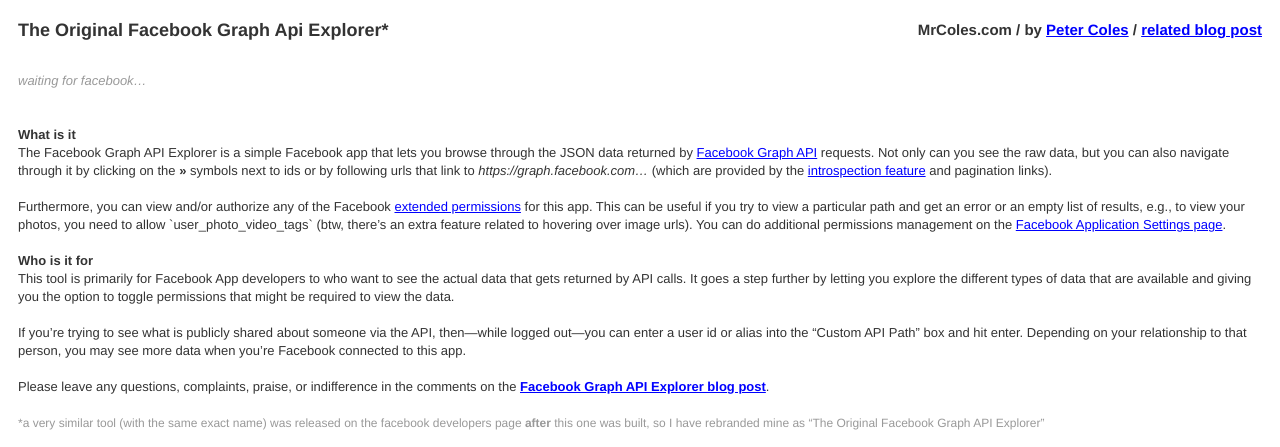
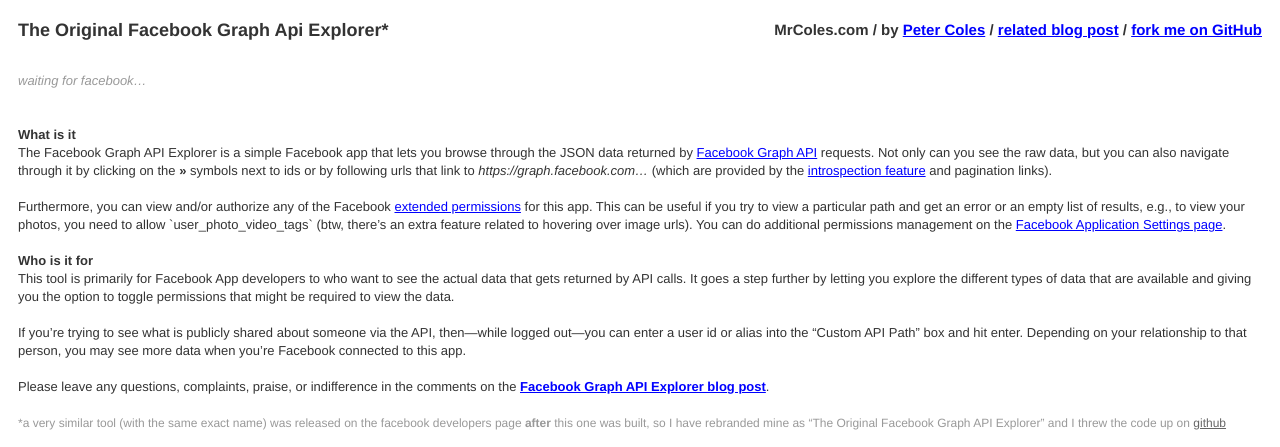
Before and after one commit to mrcoles/original-facebook-graph-api-explorer, a plain HTML site: page index.html in a window 1280 px wide. Shown: the top 447 px of the page. Drawn offline with nearby package versions, Linux system fonts and the light colour scheme.

Commit message:
added links to the github project

```diff
--- a/index.html
+++ b/index.html
@@ -11,7 +11,7 @@
 
   <div id="container">
 	<div id="alpha">
-	  <h3 class="right tall">MrColes.com / by <a href="http://mrcoles.com/">Peter Coles</a> / <a href="http://mrcoles.com/blog/exploring-facebook-graph-api-data/">related blog post</a></h3>
+	  <h3 class="right tall">MrColes.com / by <a href="http://mrcoles.com/">Peter Coles</a> / <a href="http://mrcoles.com/blog/exploring-facebook-graph-api-data/">related blog post</a> / <a href="https://github.com/mrcoles/original-facebook-graph-api-explorer">fork me on GitHub</a></h3>
 	  <h1>The Original Facebook Graph Api Explorer*</h1>
 	  <div id="user-info" class="clr">
 		<button class="login invisible left" title="this button will open a new window">begin by connecting to facebook...</button>
@@ -45,7 +45,7 @@
 
 	  <p class="small dim">
 		*a very similar tool (with the same exact name) was released on the facebook developers page <strong>after</strong>
-		this one was built, so I have rebranded mine as “The Original Facebook Graph API Explorer”
+		this one was built, so I have rebranded mine as “The Original Facebook Graph API Explorer” and I threw the code up on <a href="https://github.com/mrcoles/original-facebook-graph-api-explorer">github</a>
 	  </p>
 
 <iframe src="http://www.facebook.com/plugins/like.php?href=http%3A%2F%2Fmrcoles.com%2Ffacebook-graph-api-explorer%2F&amp;layout=standard&amp;show_faces=true&amp;width=600&amp;action=like&amp;font=helvetica&amp;colorscheme=light&amp;height=80" scrolling="no" frameborder="0" style="border:none; overflow:hidden; width:600px; h¯eight:80px;" allowTransparency="true"></iframe>
--- a/screen.css
+++ b/screen.css
@@ -59,6 +59,7 @@
 .small { font-size: 12px; }
 .large { font-size: 15px; }
 .dim { color: #999; }
+.dim a { color: #666; }
 
 .invisible { visibility: hidden; }
 
```
